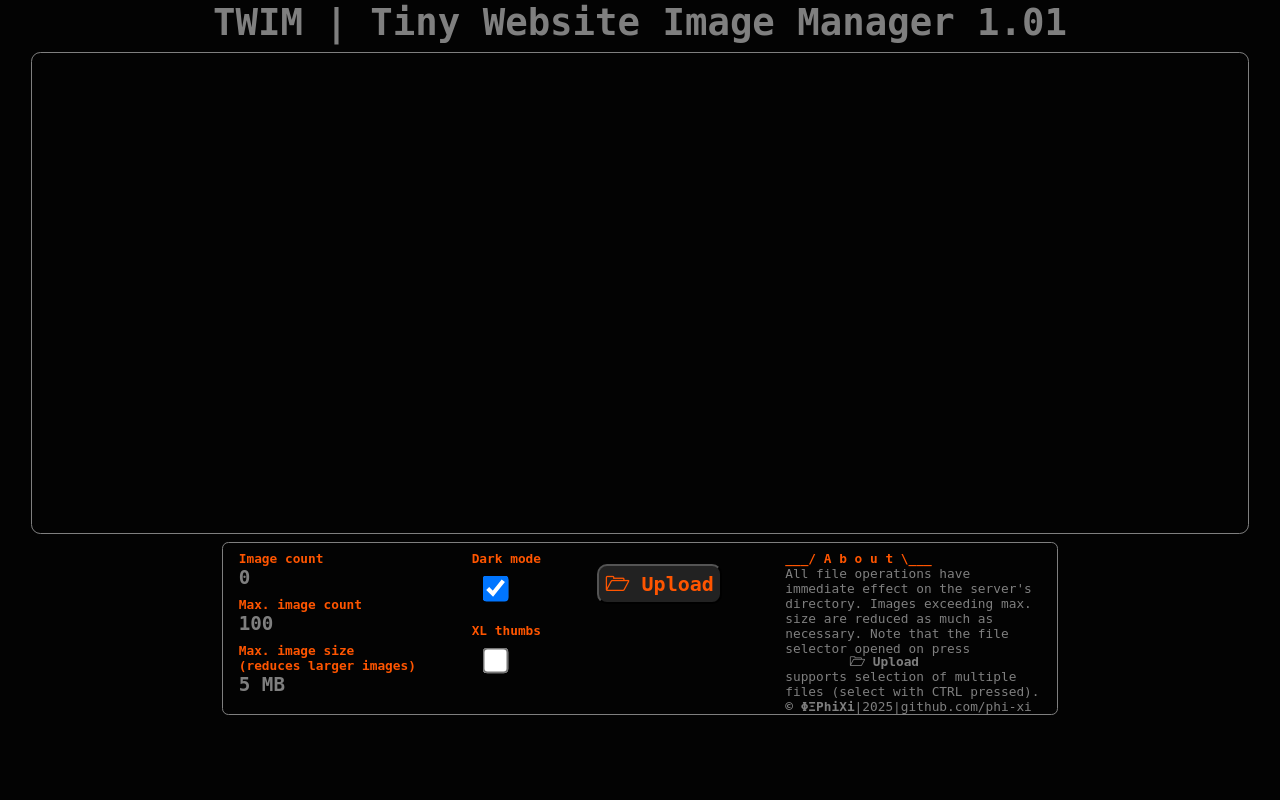
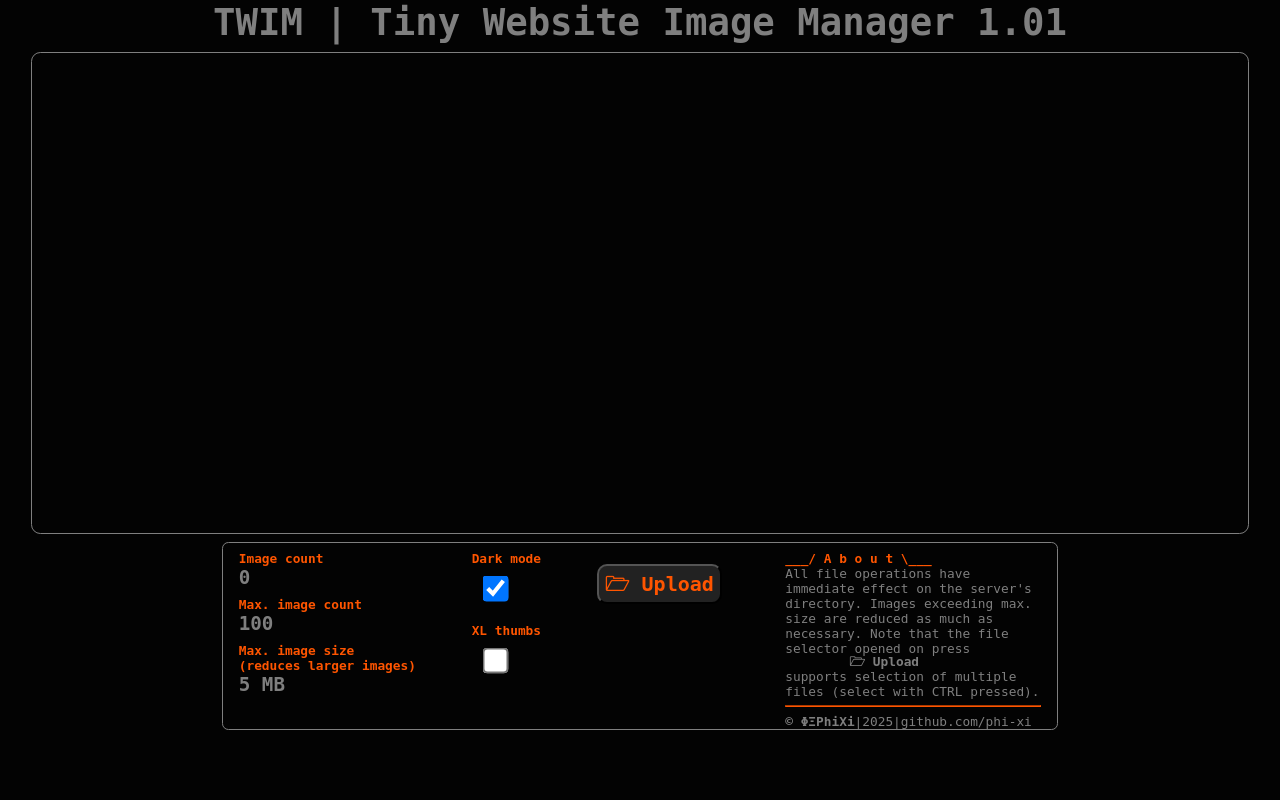
Before and after one commit to phi-xi/twim, a PHP site: page / in a window 1280 px wide. Run offline with PHP 8.4, Linux system fonts and the light colour scheme.

Commit message:
Update index.php

```diff
--- a/index.php
+++ b/index.php
@@ -88,7 +88,7 @@
                         <label class="ims-label">___/ A b o u t \___</label>All file operations have immediate effect on the server's directory. Images exceeding max. size are reduced as much as necessary. Note that the file selector opened on press
                         <br><b style="line-height:1em; margin-left: 5em;">&#x1f5c1; Upload</b>
                         <br>supports selection of multiple files (select with CTRL pressed).
-                        <br><b>&#x00a9; &Phi;&Xi;PhiXi</b>|2025|github.com/phi-xi
+                        <hr style="border-color:#F50;"><b>&#x00a9; &Phi;&Xi;PhiXi</b>|2025|github.com/phi-xi
                 </div>
             </div>
         </div>
```
